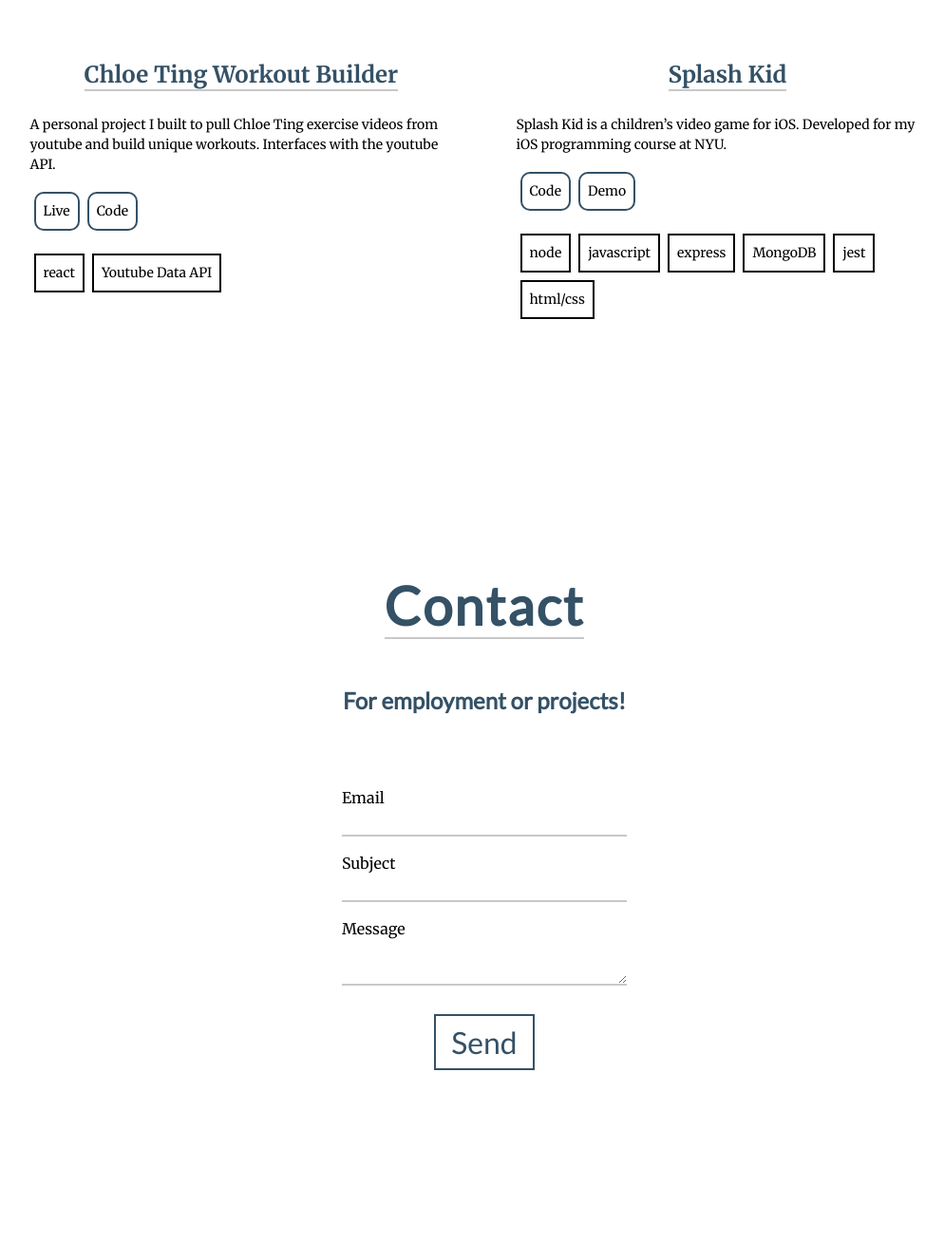
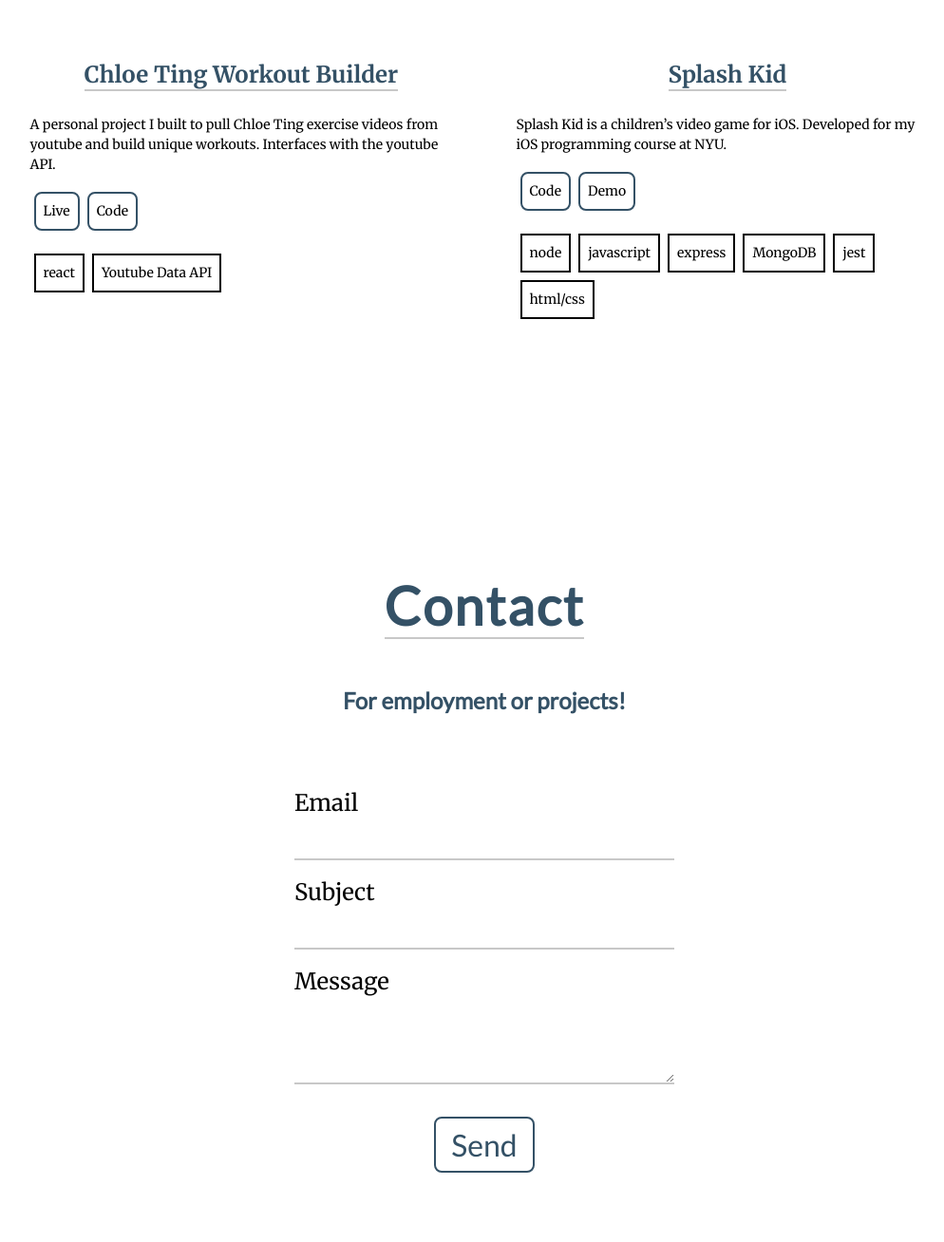
Before and after one commit to mrg498/portfolio-2.0, a Gatsby site in the folder gatsby-project/: page / in a window 1280 px wide. Shown: the part 3689-4997 px from the top of the page at 95% size, without its empty margins (130-1124 px from the left). Before the commit the page ends 4902 px from the top, so only its background shows below. Built offline with nearby package versions, Linux system fonts and the light colour scheme; Gatsby itself is replaced by a stand-in of ours.

Commit message:
💄 contact form desktop styles

```diff
--- a/gatsby-project/src/components/contact.js
+++ b/gatsby-project/src/components/contact.js
@@ -68,7 +68,7 @@
 					<label>
 						Message
 						<br />
-						<textarea className={contactStyles.formText} name="message" onChange={handleChange} />
+						<textarea className={contactStyles.formText} name="message" onChange={handleChange} rows="3"/>
 					</label>
 				</p>
 				<p className={contactStyles.fieldWrapper}>
--- a/gatsby-project/src/styles/contact.module.scss
+++ b/gatsby-project/src/styles/contact.module.scss
@@ -37,19 +37,24 @@
 		align-items: flex-start;
 		width: 300px;
 		margin: 0;
-		margin-bottom: 16px;
+        margin-bottom: 16px;
+
 		label {
             width: 100%;
             font-family: $font-body;
+            font-size: clamp(12px, 2vw, 24px);
 			.formText {
                 font-family: $font-body;
+                font-size: clamp(12px, 1.5vw, 20px);
                 margin-top: 8px;
+                padding: 4px 3px;
                 width: 100%;
                 border: none;
                 border-bottom: 2px solid $color2;
                 &:focus{
                     outline: none;
                     border-bottom: 2px solid $color1;
+                    padding: 4px 3px;
                 }
             }
 		}
@@ -58,14 +63,22 @@
             align-self: center;
             background-color: transparent;
             border: 2px solid $color1;
+            border-radius: 8px;
             color: $color1;
             outline: none;
             margin-top: 8px;
             margin-bottom: 70px;
             padding: 8px 16px;
+            cursor: pointer;
 
             font-family: $font-header;
             font-size: clamp(16px, 3vw, 32px);
+            transition: color 0.2s ease-in-out, background-color 0.2s ease-in-out;
+
+            &:hover{
+                color: white;
+                background-color: $color1;
+            }
 		}
 	}
 }
@@ -82,7 +95,12 @@
 	.title {
 		padding-top: 200px;
 		padding-bottom: 32px;
-	}
+    }
+    .form{
+        .fieldWrapper{
+            width: 400px;
+        }
+    }
 }
 
 // Large devices (desktops, 992px and up)
--- a/gatsby-project/src/styles/projects.module.scss
+++ b/gatsby-project/src/styles/projects.module.scss
@@ -67,10 +67,10 @@
 		padding: 8px;
 		border: 2px solid $color1;
 		margin: 4px;
-		border-radius: 10px;
+		border-radius: 8px;
 		background-color: white;
 		cursor: pointer;
-		transition: all 0.7s;
+		transition: color 0.2s ease-in-out, background-color 0.2s ease-in-out;
 		&:hover {
 			background-color: $color1;
 			color: white;
```
